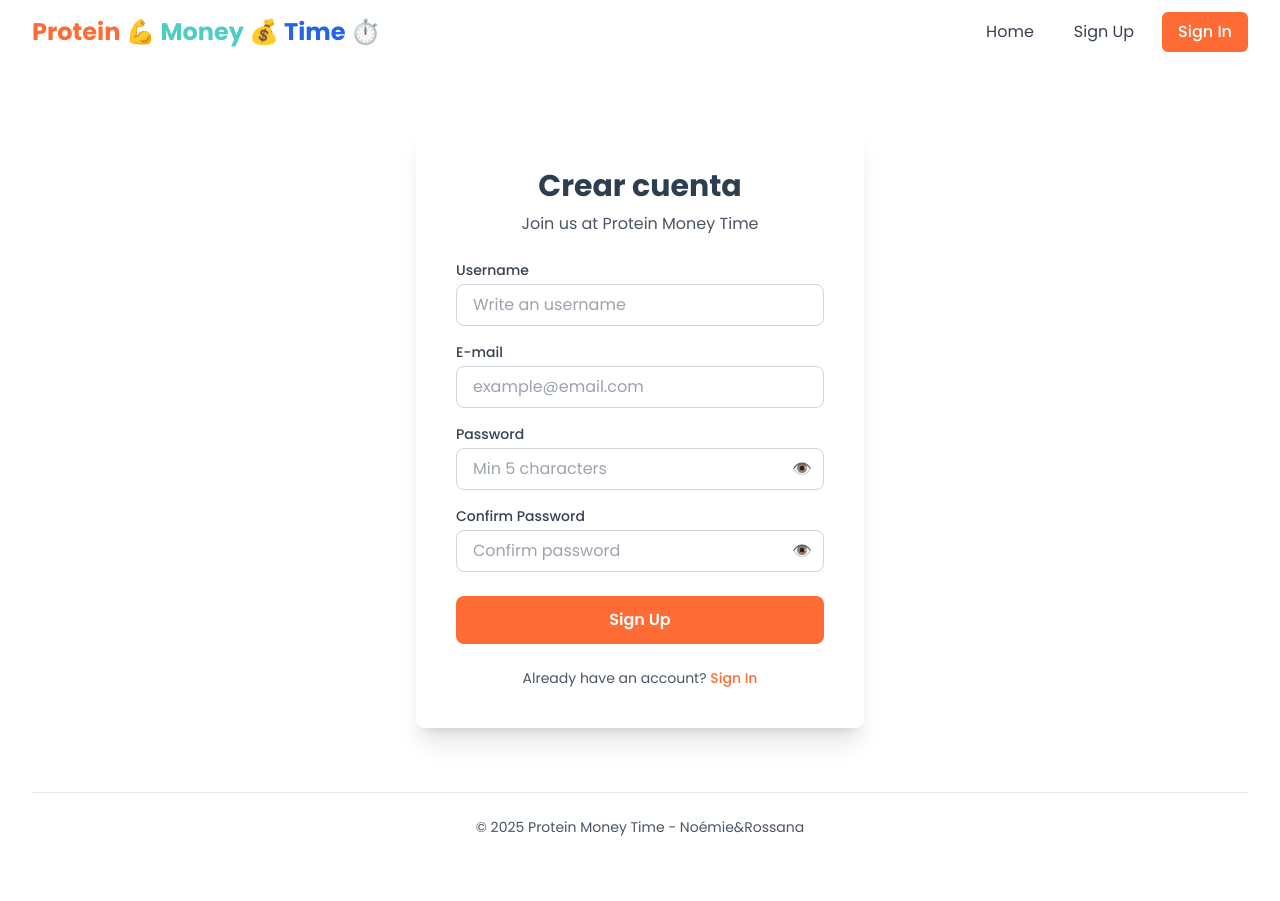
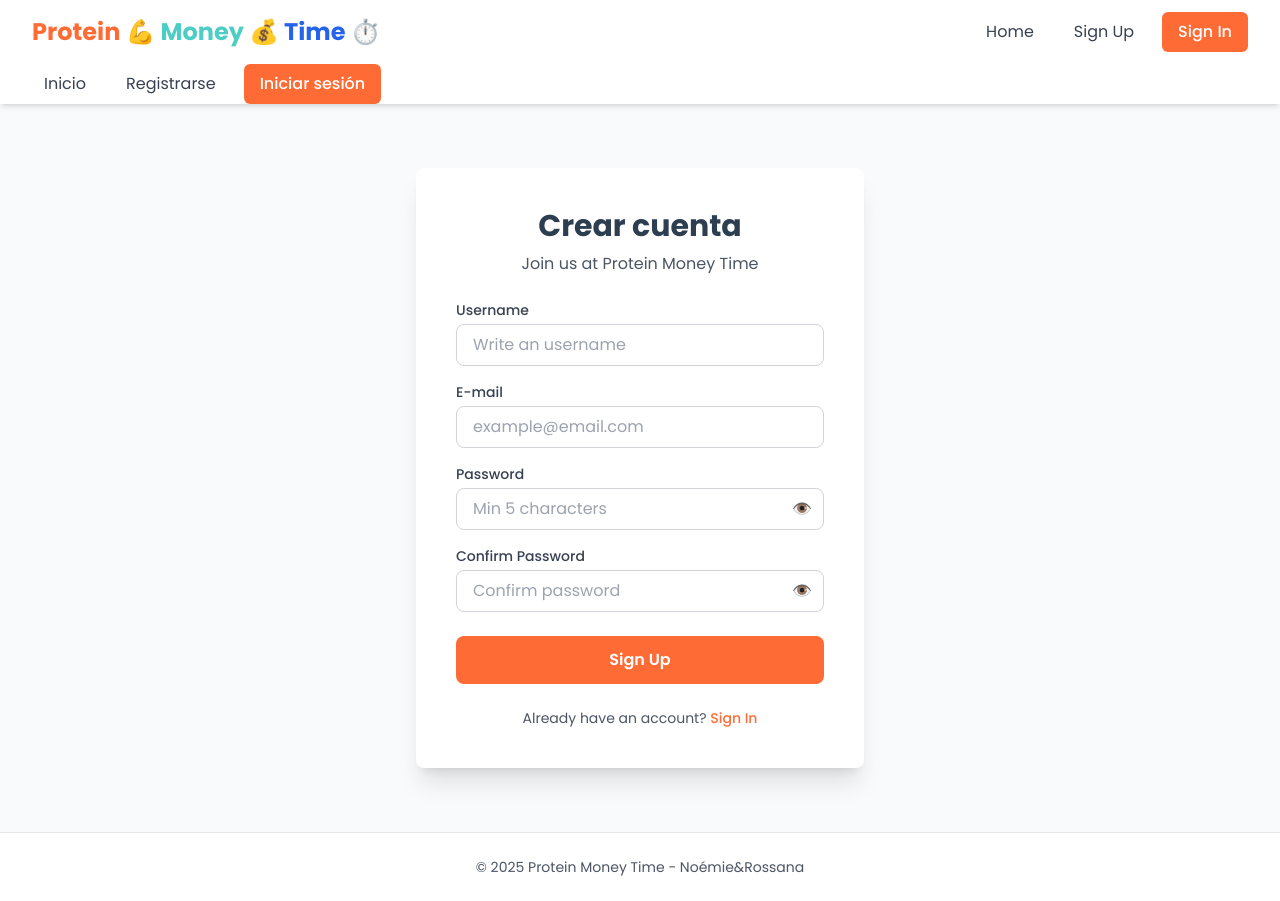
Before and after one commit to noemirtil/protein_money_time, a Flask app: page /auth/register in a window 1280 px wide. Before the commit the page ends 836 px from the top, so only its background shows below. Run offline with Flask 3, Linux system fonts and the light colour scheme; data that the repository does not hold is empty; some libraries are stand-ins or nearby versions.

Commit message:
descomentado

```diff
--- a/app/templates/base.html
+++ b/app/templates/base.html
@@ -107,7 +107,7 @@
                         Home
                     </a>
                     <form method="POST" action="{{ url_for('auth.logout') }}" class="inline"
-                        onsubmit="return confirm('¿Quieres cerrar sesión?');">
+                        onsubmit="return confirm('Want to sign out?');">
                         <input type="hidden" name="csrf_token" value="{{ csrf_token() }}" />
                         <button type="submit"
                             class="bg-gray-200 hover:bg-gray-300 text-gray-700 px-4 py-2 rounded-md transition text-sm lg:text-base">
@@ -145,7 +145,7 @@
             </div>
 
             <!-- Desktop Navigation -->
-            <!-- <div class="hidden md:flex items-center space-x-4">
+            <div class="hidden md:flex items-center space-x-4">
                 {% if current_user.is_authenticated %}
                 <a href="{{ url_for('main.index') }}"
                     class="text-gray-700 hover:text-brand-orange transition px-3 py-2 rounded-md text-sm lg:text-base">
@@ -175,10 +175,10 @@
                 {% endif %}
             </div>
         </div>
-        </div> -->
+        </div>
 
         <!-- Mobile Menu (Hidden by default) -->
-            <!-- <div id="mobile-menu" class="hidden md:hidden border-t border-gray-200">
+        <div id="mobile-menu" class="hidden md:hidden border-t border-gray-200">
             <div class="px-2 pt-2 pb-3 space-y-1">
                 {% if current_user.is_authenticated %}
                 <a href="{{ url_for('main.index') }}"
@@ -209,7 +209,7 @@
                 {% endif %}
             </div>
         </div>
-    </nav> -->
+    </nav>
 
     <!-- Flash Messages -->
     {% with messages = get_flashed_messages(with_categories=true) %}
```
Lines whose indentation alone changed are shown as unchanged.
